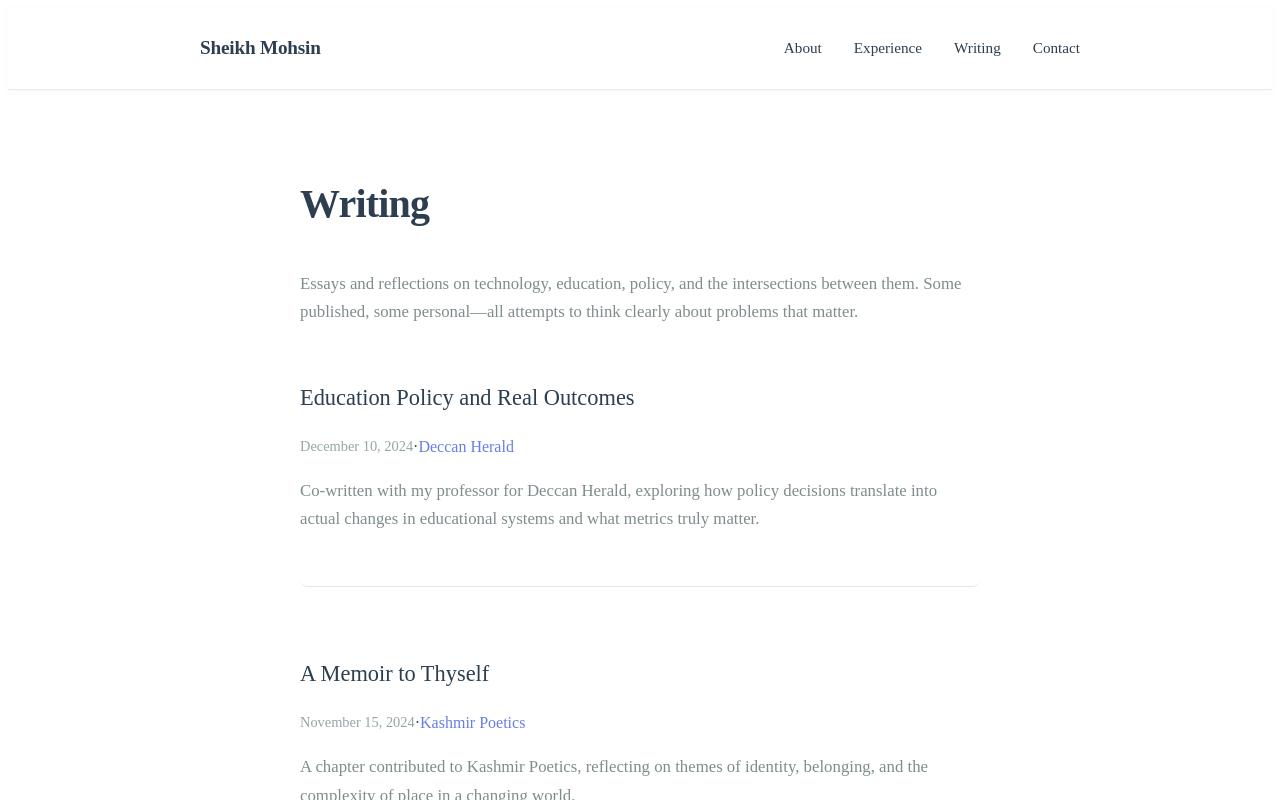
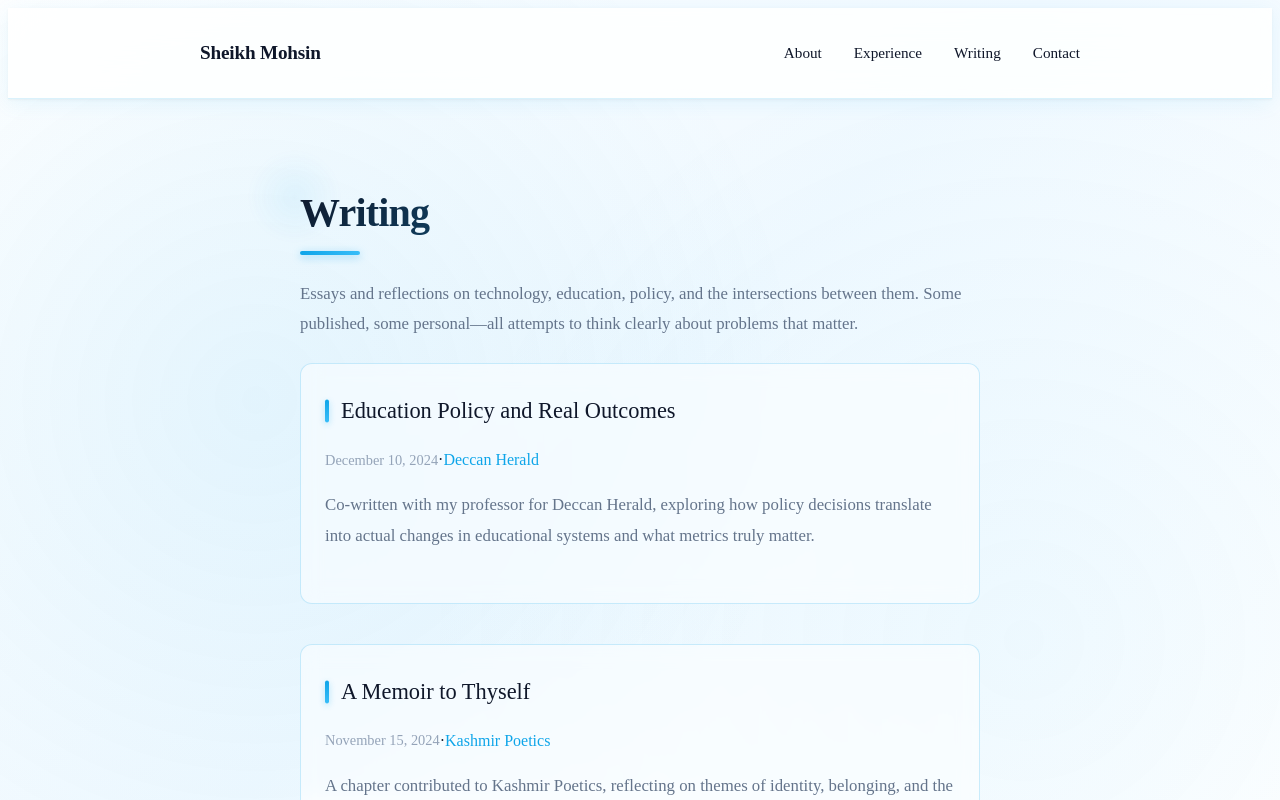
Before and after one commit to SheikhMohsin9311/personal-site, a Next.js app: page /writing in a window 1280 px wide. Shown: the top 800 px of the page. Built offline with nearby package versions, Linux system fonts and the light colour scheme.

Commit message:
Lazing around

```diff
--- a/src/app/globals.css
+++ b/src/app/globals.css
@@ -11,20 +11,38 @@ html {
 }
 
 body {
-  background: #ffffff;
-  color: #2c3e50;
+  background: linear-gradient(135deg, #ffffff 0%, #f0f9ff 50%, #ffffff 100%);
+  background-attachment: fixed;
+  color: #0f172a;
   font-family: 'Times New Roman', Times, serif;
   line-height: 1.7;
   min-height: 100vh;
-  animation: fadeIn 0.6s ease-in;
+  animation: fadeIn 0.8s cubic-bezier(0.4, 0, 0.2, 1);
+  position: relative;
+}
+
+body::before {
+  content: '';
+  position: fixed;
+  top: 0;
+  left: 0;
+  width: 100%;
+  height: 100%;
+  background:
+    radial-gradient(circle at 20% 50%, rgba(14, 165, 233, 0.08) 0%, transparent 50%),
+    radial-gradient(circle at 80% 80%, rgba(56, 189, 248, 0.06) 0%, transparent 50%);
+  pointer-events: none;
+  z-index: -1;
 }
 
 @keyframes fadeIn {
   from {
     opacity: 0;
+    transform: scale(0.98);
   }
   to {
     opacity: 1;
+    transform: scale(1);
   }
 }
 
@@ -33,23 +51,33 @@ body {
    =============================== */
 
 .site-header {
-  border-bottom: 1px solid #e8e8e8;
-  background: rgba(255, 255, 255, 0.98);
-  backdrop-filter: blur(10px);
+  border-bottom: 1px solid rgba(14, 165, 233, 0.15);
+  background: rgba(255, 255, 255, 0.85);
+  backdrop-filter: blur(20px) saturate(180%);
+  -webkit-backdrop-filter: blur(20px) saturate(180%);
   position: sticky;
   top: 0;
   z-index: 100;
-  animation: slideDown 0.4s ease-out;
-  box-shadow: 0 2px 8px rgba(0, 0, 0, 0.03);
+  animation: slideDown 0.6s cubic-bezier(0.34, 1.56, 0.64, 1);
+  box-shadow:
+    0 4px 20px rgba(14, 165, 233, 0.08),
+    0 1px 3px rgba(0, 0, 0, 0.05);
+  transition: all 0.3s cubic-bezier(0.4, 0, 0.2, 1);
+}
+
+.site-header:hover {
+  box-shadow:
+    0 8px 30px rgba(14, 165, 233, 0.12),
+    0 2px 6px rgba(0, 0, 0, 0.08);
 }
 
 @keyframes slideDown {
   from {
-    transform: translateY(-100%);
+    transform: translateY(-100%) scaleY(0.8);
     opacity: 0;
   }
   to {
-    transform: translateY(0);
+    transform: translateY(0) scaleY(1);
     opacity: 1;
   }
 }
@@ -70,46 +98,95 @@ body {
 
 .nav-links a {
   position: relative;
-  transition: all 0.3s ease;
-  color: #2c3e50;
+  transition: all 0.4s cubic-bezier(0.4, 0, 0.2, 1);
+  color: #0f172a;
   font-size: 0.95rem;
   font-weight: 400;
+  padding: 0.5rem 0;
+}
+
+.nav-links a::before {
+  content: '';
+  position: absolute;
+  bottom: -2px;
+  left: 50%;
+  transform: translateX(-50%);
+  width: 0;
+  height: 3px;
+  background: linear-gradient(90deg, #0ea5e9, #38bdf8, #7dd3fc);
+  border-radius: 2px;
+  transition: all 0.4s cubic-bezier(0.4, 0, 0.2, 1);
+  box-shadow: 0 2px 8px rgba(14, 165, 233, 0.4);
 }
 
 .nav-links a::after {
   content: '';
   position: absolute;
   bottom: -4px;
-  left: 0;
+  left: 50%;
+  transform: translateX(-50%);
   width: 0;
-  height: 2px;
-  background: linear-gradient(90deg, #667eea, #764ba2);
-  transition: width 0.3s ease;
+  height: 1px;
+  background: rgba(14, 165, 233, 0.3);
+  transition: all 0.4s cubic-bezier(0.4, 0, 0.2, 1);
+}
+
+.nav-links a:hover::before {
+  width: 100%;
+  box-shadow: 0 4px 12px rgba(14, 165, 233, 0.5);
 }
 
 .nav-links a:hover::after {
-  width: 100%;
+  width: 80%;
 }
 
 .nav-links a:hover {
-  color: #667eea;
+  color: #0ea5e9;
+  transform: translateY(-2px);
 }
 
 .content {
   max-width: 680px;
   margin: 5rem auto;
   padding: 0 1.5rem;
-  animation: fadeInUp 0.7s ease-out;
+  animation: fadeInUp 0.9s cubic-bezier(0.4, 0, 0.2, 1);
+  position: relative;
+}
+
+.content::before {
+  content: '';
+  position: absolute;
+  top: -2rem;
+  left: -2rem;
+  width: 100px;
+  height: 100px;
+  background: radial-gradient(circle, rgba(14, 165, 233, 0.1) 0%, transparent 70%);
+  border-radius: 50%;
+  animation: float 6s ease-in-out infinite;
+  pointer-events: none;
 }
 
 @keyframes fadeInUp {
   from {
     opacity: 0;
-    transform: translateY(30px);
+    transform: translateY(40px) scale(0.95);
+    filter: blur(4px);
   }
   to {
     opacity: 1;
-    transform: translateY(0);
+    transform: translateY(0) scale(1);
+    filter: blur(0);
+  }
+}
+
+@keyframes float {
+  0%, 100% {
+    transform: translate(0, 0) scale(1);
+    opacity: 0.6;
+  }
+  50% {
+    transform: translate(20px, -20px) scale(1.1);
+    opacity: 0.8;
   }
 }
 
@@ -118,9 +195,22 @@ body {
   margin: 8rem auto 3rem;
   padding: 0 1.5rem;
   font-size: 0.875rem;
-  color: #7f8c8d;
+  color: #64748b;
   text-align: center;
-  animation: fadeIn 1s ease-in 0.5s backwards;
+  animation: fadeIn 1.2s cubic-bezier(0.4, 0, 0.2, 1) 0.5s backwards;
+  position: relative;
+}
+
+.footer::before {
+  content: '';
+  position: absolute;
+  top: -2rem;
+  left: 50%;
+  transform: translateX(-50%);
+  width: 60px;
+  height: 2px;
+  background: linear-gradient(90deg, transparent, #0ea5e9, transparent);
+  border-radius: 2px;
 }
 
 /* ===============================
@@ -132,18 +222,49 @@ h1 {
   font-weight: 600;
   letter-spacing: -0.02em;
   margin-bottom: 2rem;
-  color: #2c3e50;
-  animation: slideInLeft 0.6s ease-out;
+  color: #0f172a;
+  animation: slideInLeft 0.8s cubic-bezier(0.34, 1.56, 0.64, 1);
+  background: linear-gradient(135deg, #0f172a 0%, #0ea5e9 100%);
+  -webkit-background-clip: text;
+  -webkit-text-fill-color: transparent;
+  background-clip: text;
+  position: relative;
+}
+
+h1::after {
+  content: '';
+  position: absolute;
+  bottom: -8px;
+  left: 0;
+  width: 60px;
+  height: 4px;
+  background: linear-gradient(90deg, #0ea5e9, #38bdf8);
+  border-radius: 2px;
+  animation: expandWidth 0.8s cubic-bezier(0.34, 1.56, 0.64, 1) 0.3s backwards;
+  box-shadow: 0 2px 8px rgba(14, 165, 233, 0.4);
 }
 
 @keyframes slideInLeft {
   from {
     opacity: 0;
-    transform: translateX(-30px);
+    transform: translateX(-40px) rotateY(-15deg);
+    filter: blur(4px);
   }
   to {
     opacity: 1;
-    transform: translateX(0);
+    transform: translateX(0) rotateY(0);
+    filter: blur(0);
+  }
+}
+
+@keyframes expandWidth {
+  from {
+    width: 0;
+    opacity: 0;
+  }
+  to {
+    width: 60px;
+    opacity: 1;
   }
 }
 
@@ -152,16 +273,49 @@ h2 {
   font-weight: 500;
   margin-top: 3rem;
   margin-bottom: 1rem;
-  color: #34495e;
+  color: #1e293b;
   position: relative;
-  animation: slideInLeft 0.6s ease-out;
+  animation: slideInLeft 0.7s cubic-bezier(0.4, 0, 0.2, 1);
+  padding-left: 1rem;
+}
+
+h2::before {
+  content: '';
+  position: absolute;
+  left: 0;
+  top: 50%;
+  transform: translateY(-50%);
+  width: 4px;
+  height: 60%;
+  background: linear-gradient(180deg, #0ea5e9, #38bdf8);
+  border-radius: 2px;
+  box-shadow: 0 2px 6px rgba(14, 165, 233, 0.3);
+  animation: expandHeight 0.6s cubic-bezier(0.34, 1.56, 0.64, 1);
+}
+
+@keyframes expandHeight {
+  from {
+    height: 0;
+    opacity: 0;
+  }
+  to {
+    height: 60%;
+    opacity: 1;
+  }
 }
 
 p {
   margin-bottom: 1.5rem;
-  color: #546e7a;
-  animation: fadeIn 0.8s ease-in;
+  color: #334155;
+  animation: fadeIn 1s cubic-bezier(0.4, 0, 0.2, 1);
   font-size: 1.05rem;
+  line-height: 1.8;
+  transition: all 0.3s ease;
+}
+
+p:hover {
+  color: #1e293b;
+  transform: translateX(4px);
 }
 
 /* ===============================
@@ -171,24 +325,43 @@ p {
 a {
   color: inherit;
   text-decoration: none;
-  transition: all 0.3s ease;
+  transition: all 0.4s cubic-bezier(0.4, 0, 0.2, 1);
+  position: relative;
 }
 
 a:hover {
-  color: #667eea;
+  color: #0ea5e9;
 }
 
 .brand {
   font-weight: 600;
   letter-spacing: -0.01em;
   font-size: 1.2rem;
-  transition: all 0.3s ease;
-  color: #2c3e50;
+  transition: all 0.4s cubic-bezier(0.34, 1.56, 0.64, 1);
+  color: #0f172a;
+  position: relative;
+  display: inline-block;
+}
+
+.brand::after {
+  content: '';
+  position: absolute;
+  bottom: -2px;
+  left: 0;
+  width: 0;
+  height: 2px;
+  background: linear-gradient(90deg, #0ea5e9, #38bdf8);
+  transition: width 0.4s cubic-bezier(0.34, 1.56, 0.64, 1);
+  box-shadow: 0 2px 6px rgba(14, 165, 233, 0.4);
 }
 
 .brand:hover {
-  color: #667eea;
-  transform: scale(1.02);
+  color: #0ea5e9;
+  transform: scale(1.05) translateY(-2px);
+}
+
+.brand:hover::after {
+  width: 100%;
 }
 
 /* ===============================
@@ -204,10 +377,11 @@ li {
   margin-bottom: 1rem;
   position: relative;
   padding-left: 1.75rem;
-  animation: fadeInUp 0.6s ease-out;
+  animation: fadeInUp 0.7s cubic-bezier(0.4, 0, 0.2, 1);
   animation-fill-mode: backwards;
-  color: #546e7a;
-  line-height: 1.7;
+  color: #475569;
+  line-height: 1.8;
+  transition: all 0.3s cubic-bezier(0.4, 0, 0.2, 1);
 }
 
 li:nth-child(1) { animation-delay: 0.1s; }
@@ -215,24 +389,30 @@ li:nth-child(2) { animation-delay: 0.2s; }
 li:nth-child(3) { animation-delay: 0.3s; }
 li:nth-child(4) { animation-delay: 0.4s; }
 li:nth-child(5) { animation-delay: 0.5s; }
+li:nth-child(n+6) { animation-delay: 0.6s; }
 
 li::before {
-  content: '•';
+  content: '▸';
   position: absolute;
   left: 0;
-  color: #667eea;
+  color: #0ea5e9;
   font-weight: bold;
-  transition: all 0.3s ease;
-  font-size: 1.2rem;
+  transition: all 0.4s cubic-bezier(0.34, 1.56, 0.64, 1);
+  font-size: 1rem;
+  transform: translateX(0);
+  text-shadow: 0 2px 4px rgba(14, 165, 233, 0.3);
 }
 
 li:hover::before {
-  color: #764ba2;
-  transform: scale(1.2);
+  color: #38bdf8;
+  transform: translateX(4px) scale(1.2);
+  text-shadow: 0 4px 8px rgba(14, 165, 233, 0.5);
 }
 
 li:hover {
-  color: #2c3e50;
+  color: #0f172a;
+  transform: translateX(6px);
+  padding-left: 2rem;
 }
 
 /* ===============================
@@ -240,18 +420,44 @@ li:hover {
    =============================== */
 
 section {
-  animation: fadeInUp 0.7s ease-out;
+  animation: fadeInUp 0.8s cubic-bezier(0.4, 0, 0.2, 1);
+  position: relative;
 }
 
 article {
-  transition: all 0.3s ease;
-  padding: 1.75rem 0;
-  border-radius: 8px;
+  transition: all 0.4s cubic-bezier(0.4, 0, 0.2, 1);
+  padding: 1.75rem 1.5rem;
+  border-radius: 12px;
   margin-bottom: 0.5rem;
+  background: rgba(255, 255, 255, 0.5);
+  border: 1px solid rgba(14, 165, 233, 0.1);
+  backdrop-filter: blur(10px);
+  position: relative;
+  overflow: hidden;
+}
+
+article::before {
+  content: '';
+  position: absolute;
+  top: 0;
+  left: -100%;
+  width: 100%;
+  height: 100%;
+  background: linear-gradient(90deg, transparent, rgba(14, 165, 233, 0.05), transparent);
+  transition: left 0.6s ease;
+}
+
+article:hover::before {
+  left: 100%;
 }
 
 article:hover {
-  transform: translateX(6px);
+  transform: translateX(8px) translateY(-2px);
+  box-shadow:
+    0 8px 24px rgba(14, 165, 233, 0.12),
+    0 2px 8px rgba(0, 0, 0, 0.08);
+  border-color: rgba(14, 165, 233, 0.3);
+  background: rgba(255, 255, 255, 0.8);
 }
 
 article h2 {
@@ -259,17 +465,23 @@ article h2 {
 }
 
 article h2 a {
-  color: #2c3e50;
-  transition: color 0.3s ease;
+  color: #0f172a;
+  transition: all 0.4s cubic-bezier(0.4, 0, 0.2, 1);
 }
 
 article:hover h2 a {
-  color: #667eea;
+  color: #0ea5e9;
+  text-shadow: 0 2px 8px rgba(14, 165, 233, 0.2);
 }
 
 time {
-  color: #95a5a6 !important;
+  color: #64748b !important;
   font-size: 0.9rem;
+  transition: all 0.3s ease;
+}
+
+time:hover {
+  color: #0ea5e9 !important;
 }
 
 /* Buttons */
@@ -285,8 +497,8 @@ button, input, select, textarea {
 
 /* Accent color for interactive elements */
 ::selection {
-  background: #e8eaf6;
-  color: #2c3e50;
+  background: rgba(14, 165, 233, 0.2);
+  color: #0f172a;
 }
 
 /* Scrollbar styling */
@@ -299,49 +511,65 @@ button, input, select, textarea {
 }
 
 ::-webkit-scrollbar-thumb {
-  background: #cbd5e0;
+  background: linear-gradient(180deg, #0ea5e9, #38bdf8);
   border-radius: 5px;
+  box-shadow: 0 2px 4px rgba(14, 165, 233, 0.3);
 }
 
 ::-webkit-scrollbar-thumb:hover {
-  background: #a0aec0;
+  background: linear-gradient(180deg, #0284c7, #0ea5e9);
+  box-shadow: 0 4px 8px rgba(14, 165, 233, 0.5);
 }
 
 /* Subtle accent elements */
 .text-violet-300,
 .text-violet-400 {
-  color: #667eea !important;
+  color: #0ea5e9 !important;
+  transition: all 0.3s ease;
+}
+
+.text-violet-300:hover,
+.text-violet-400:hover {
+  color: #38bdf8 !important;
+  text-shadow: 0 2px 8px rgba(14, 165, 233, 0.3);
 }
 
 .text-pink-400 {
-  color: #764ba2 !important;
+  color: #38bdf8 !important;
+  transition: all 0.3s ease;
+}
+
+.text-pink-400:hover {
+  color: #7dd3fc !important;
 }
 
 .text-slate-300,
 .text-slate-400 {
-  color: #7f8c8d !important;
+  color: #64748b !important;
 }
 
 .text-slate-500 {
-  color: #95a5a6 !important;
+  color: #94a3b8 !important;
 }
 
 .text-slate-700 {
-  color: #546e7a !important;
+  color: #475569 !important;
 }
 
 .border-slate-700 {
-  border-color: #e8e8e8 !important;
+  border-color: rgba(14, 165, 233, 0.2) !important;
 }
 
 .bg-violet-600 {
-  background: linear-gradient(135deg, #667eea 0%, #764ba2 100%);
+  background: linear-gradient(135deg, #0ea5e9 0%, #38bdf8 50%, #7dd3fc 100%);
+  box-shadow: 0 4px 16px rgba(14, 165, 233, 0.3);
+  transition: all 0.4s cubic-bezier(0.34, 1.56, 0.64, 1);
 }
 
 .bg-violet-600:hover {
-  background: linear-gradient(135deg, #5568d3 0%, #653a8b 100%);
-  transform: translateY(-2px);
-  box-shadow: 0 4px 12px rgba(102, 126, 234, 0.3);
+  background: linear-gradient(135deg, #0284c7 0%, #0ea5e9 50%, #38bdf8 100%);
+  transform: translateY(-3px) scale(1.02);
+  box-shadow: 0 8px 24px rgba(14, 165, 233, 0.4);
 }
 
 /* Spacing adjustments */
```
Also changed, not shown: src/app/contact/page.tsx (+4 -4 lines).
